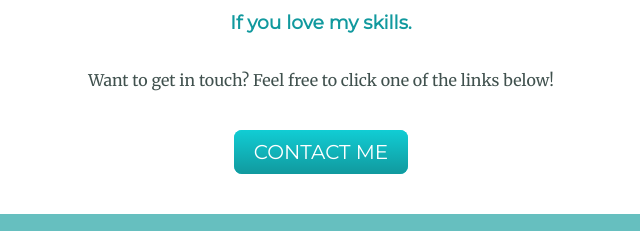
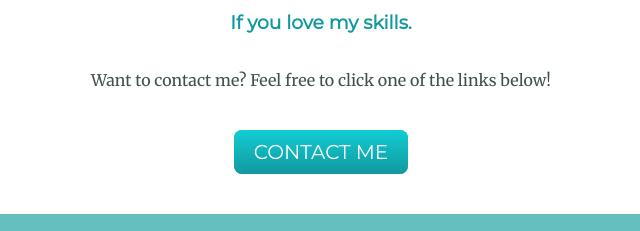
Before and after one commit to Daku724/Personal-Site, a plain HTML site: page index.html in a window 1280 px wide. Shown: the part 2161-2392 px from the top of the page, 319-959 px from the left. Drawn offline with Linux system fonts and the light colour scheme.

Commit message:
Add files via upload

```diff
--- a/index.html
+++ b/index.html
@@ -41,7 +41,7 @@
       <div class="contact-me">
         <h2>Get In Touch</h2>
         <h3 style="margin: 36px auto;">If you love my skills.</h3>
-        <p style="margin-bottom: 50px;">Want to get in touch? Feel free to click one of the links below!</p>
+        <p style="margin-bottom: 50px;">Want to contact me? Feel free to click one of the links below!</p>
         <a class="btn" href="mailto:mpduffy724@email.com">CONTACT ME</a>
       </div>
     </div>
```
